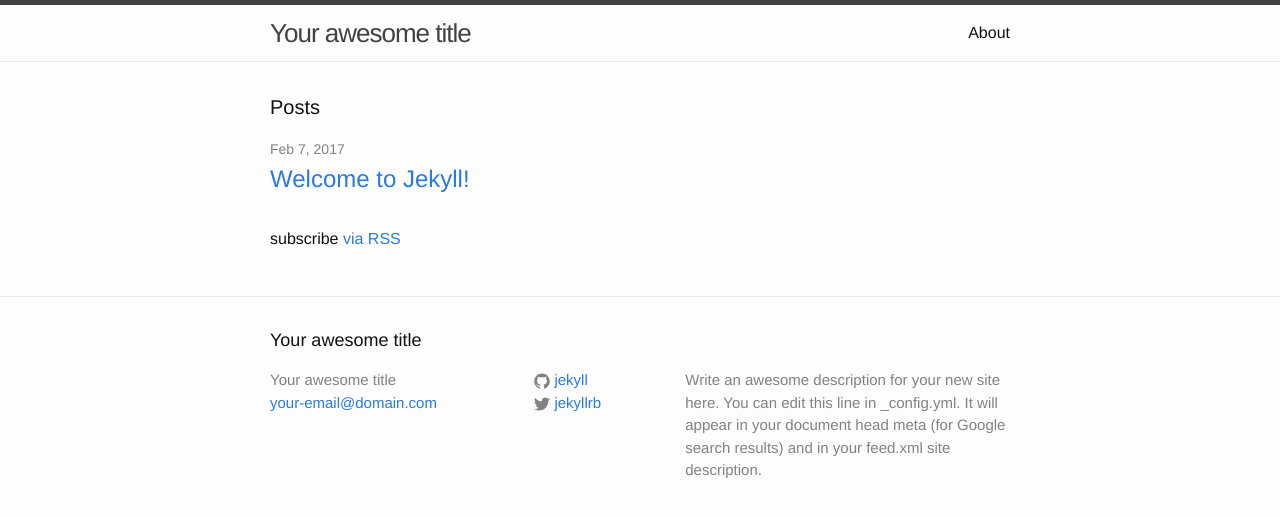
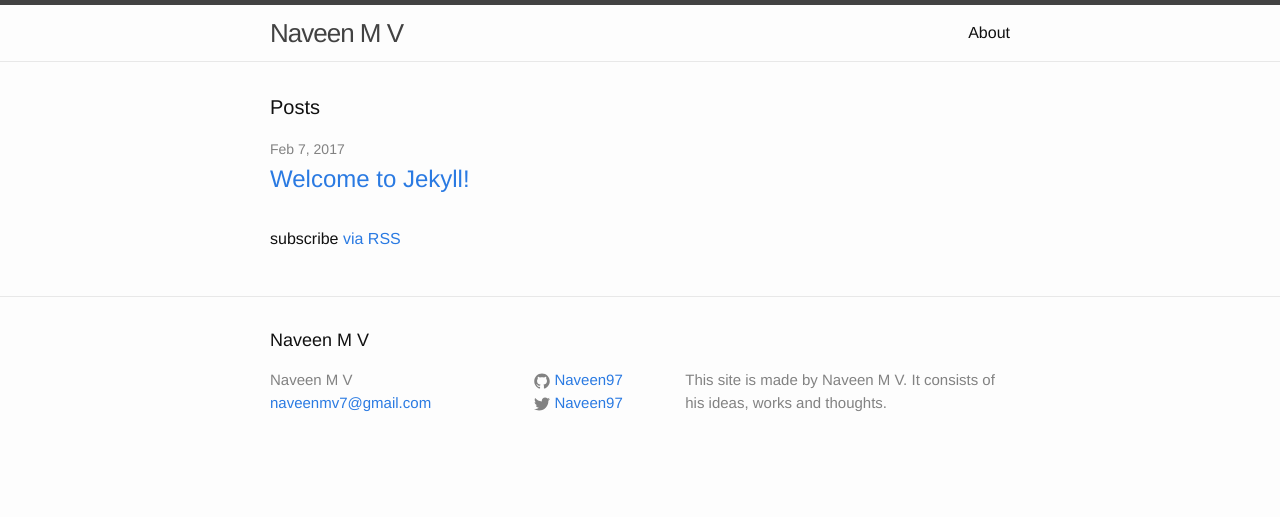
Before and after one commit to Naveen97/test, a Jekyll site: the page built from index.html, in a window 1280 px wide. Shown: the top 517 px of the page. Built offline with Jekyll 4.4.1, drawn with Linux system fonts in a browser that asks for light colours.

Commit message:
Update _config.yml

```diff
--- a/_config.yml
+++ b/_config.yml
@@ -6,16 +6,14 @@
 # 'jekyll serve'. If you change this file, please restart the server process.
 
 # Site settings
-title: Your awesome title
-email: your-email@domain.com
+title: Naveen M V
+email: naveenmv7@gmail.com
 description: > # this means to ignore newlines until "baseurl:"
-  Write an awesome description for your new site here. You can edit this
-  line in _config.yml. It will appear in your document head meta (for
-  Google search results) and in your feed.xml site description.
+  This site is made by Naveen M V. It consists of his ideas, works and thoughts.
 baseurl: "" # the subpath of your site, e.g. /blog
-url: "http://yourdomain.com" # the base hostname & protocol for your site
-twitter_username: jekyllrb
-github_username:  jekyll
+url: "http://naveenmv.com" # the base hostname & protocol for your site
+twitter_username: Naveen97
+github_username:  Naveen97
 
 # Build settings
 markdown: kramdown
```
